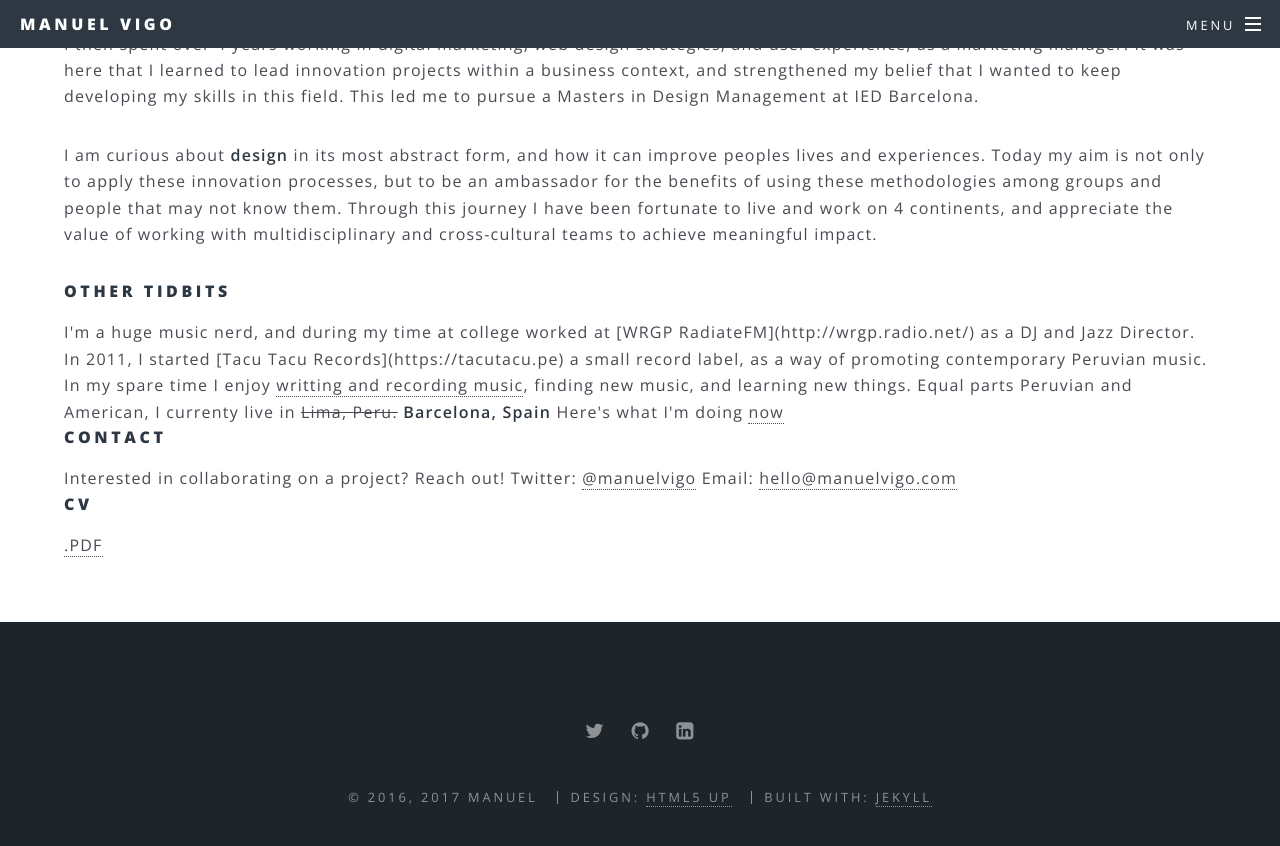
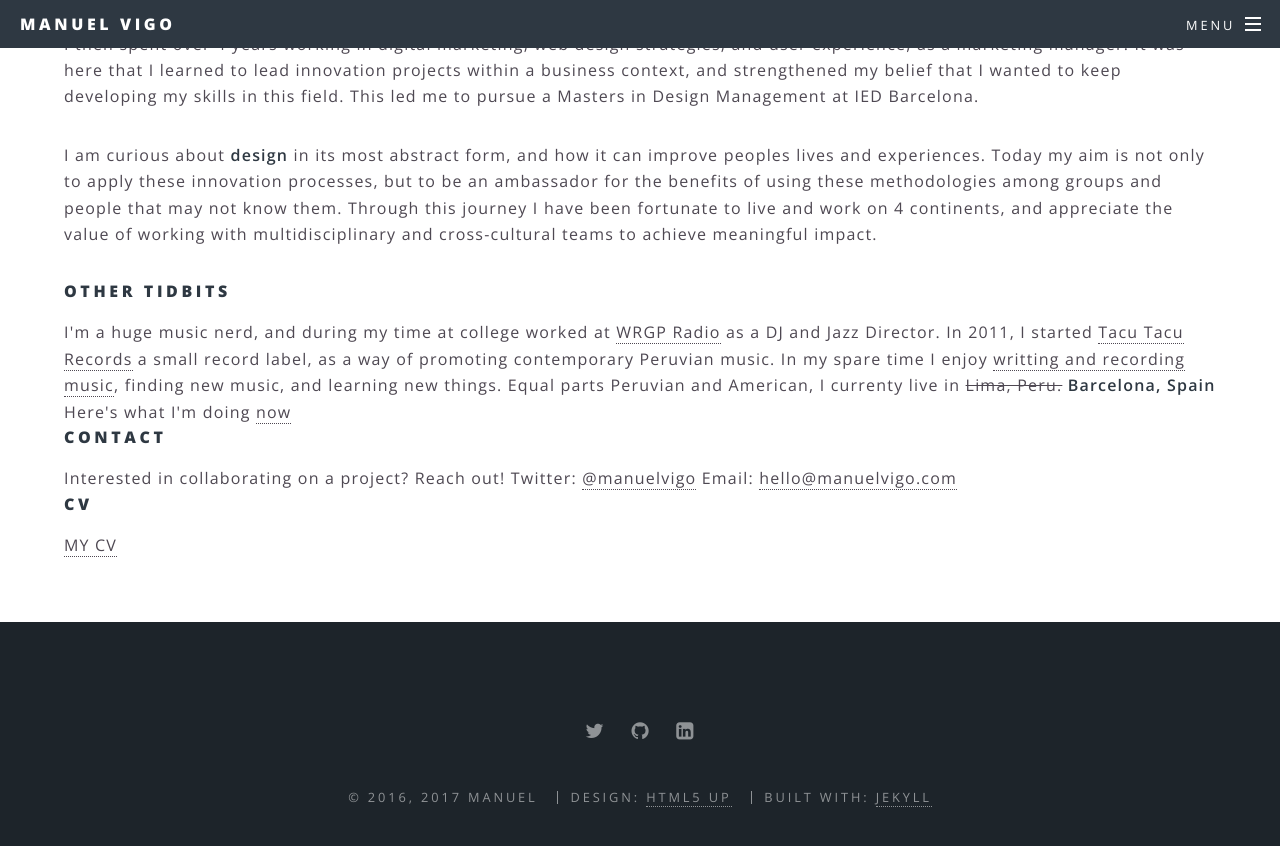
Before and after one commit to mvigo/mvigo.github.io, a Jekyll site: the page built from about.md, in a window 1280 px wide and 900 px high, scrolled down 570 px. Shown: the top 846 px of the window. Built offline with Jekyll 4.4.1, drawn with Linux system fonts in a browser that asks for light colours.

Commit message:
new links 2

```diff
--- a/about.md
+++ b/about.md
@@ -12,9 +12,9 @@ I am curious about <strong>design</strong> in its most abstract form, and how it
 <header>
 <h4>Other Tidbits</h4>
 
-I'm a huge music nerd, and during my time at college worked at [WRGP RadiateFM](http://wrgp.radio.net/) as a DJ and Jazz Director.
+I'm a huge music nerd, and during my time at college worked at <a href="http://wrgp.radio.net/">WRGP Radio</a> as a DJ and Jazz Director.
 
-In 2011, I started [Tacu Tacu Records](https://tacutacu.pe) a small record label, as a way of promoting contemporary Peruvian music.
+In 2011, I started <a href="https://tacutacu.pe">Tacu Tacu Records</a> a small record label, as a way of promoting contemporary Peruvian music.
 
 In my spare time I enjoy <a href="https://mvmv.bandcamp.com">writting and recording music</a>, finding new music, and learning new things.
 
@@ -22,8 +22,8 @@ Equal parts Peruvian and American, I currenty live in <del> Lima, Peru.</del> <s
 
 Here's what I'm doing <a href="https://mvigo.github.io/now">now</a>
 
+
 <header>
-
 <h4>Contact </h4>
 
 Interested in collaborating on a project? Reach out!
@@ -32,7 +32,7 @@ Twitter: <a href="https://twitter.com/manuelvigo">@manuelvigo</a>
 Email: <a href="mailto:hello@manuelvigo.com">hello@manuelvigo.com</a>
 
 <h4> CV </h4>
-<a href="http://manuelvigo.com/CV.pdf">.PDF</a>
+<a href="http://manuelvigo.com/CV.pdf">MY CV</a>
 
 
 
```
